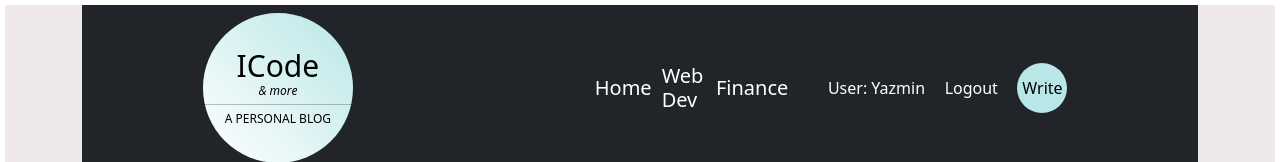
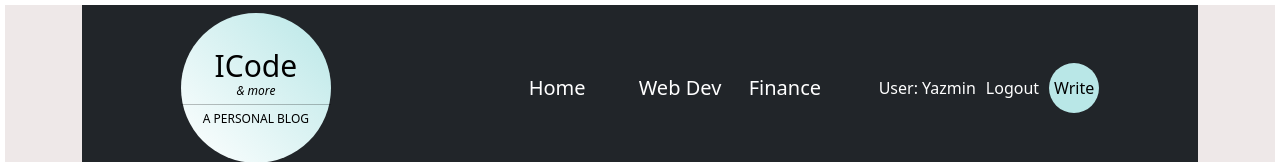
Before and after one commit to yazmintorres/blog, a React (Vite) app in the folder client/: page / in a window 1280 px wide. Shown: the top 162 px of the page. Built offline with nearby package versions, Linux system fonts and the light colour scheme.

Commit message:
Fix navbar

```diff
--- a/client/src/App.css
+++ b/client/src/App.css
@@ -147,6 +147,7 @@ hr {
   margin-left: 20px;
   justify-content: center;
   align-items: center;
+  width: 100%;
 }
 
 .write {
@@ -170,6 +171,8 @@ hr {
 .link h5 {
   margin: 0;
   padding: 0;
+  display: inline-block;
+  width: 100px;
 }
 
 /* LOGIN  */
```
